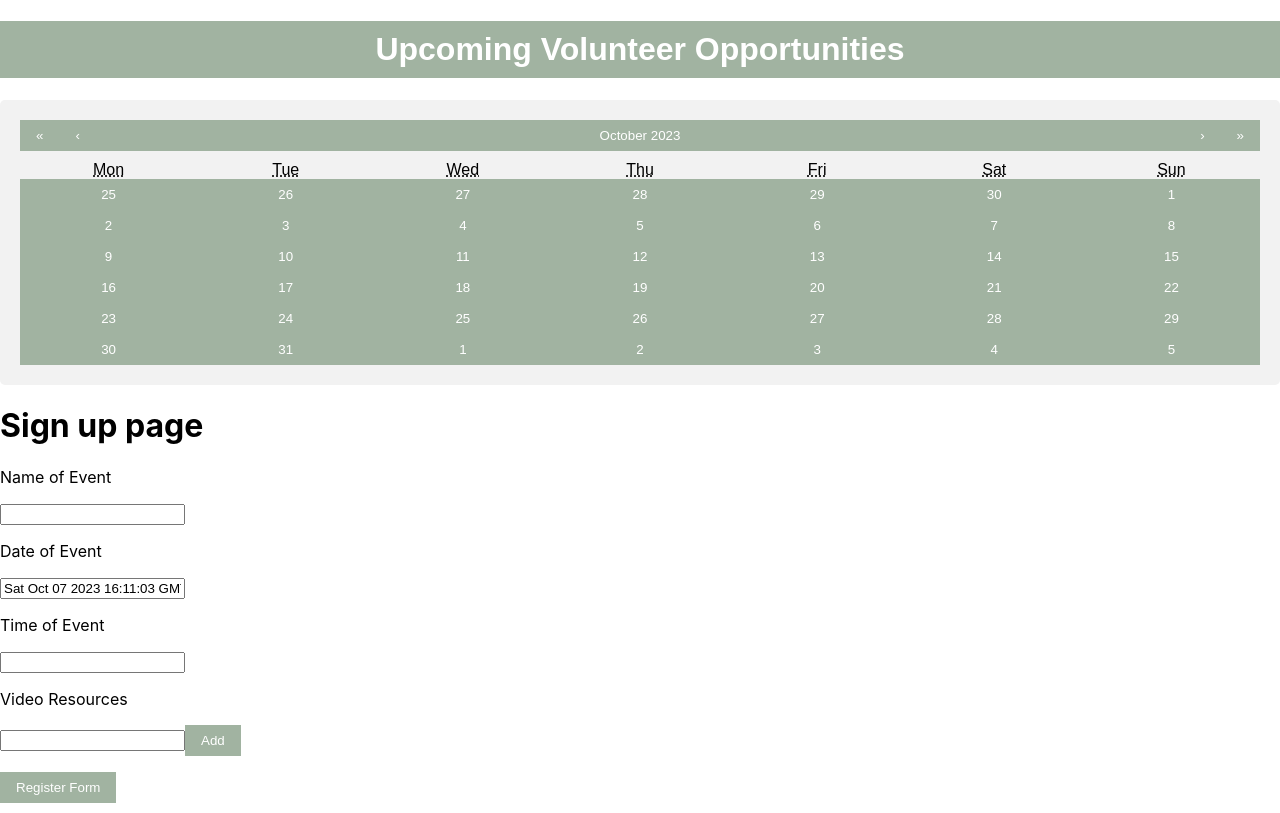
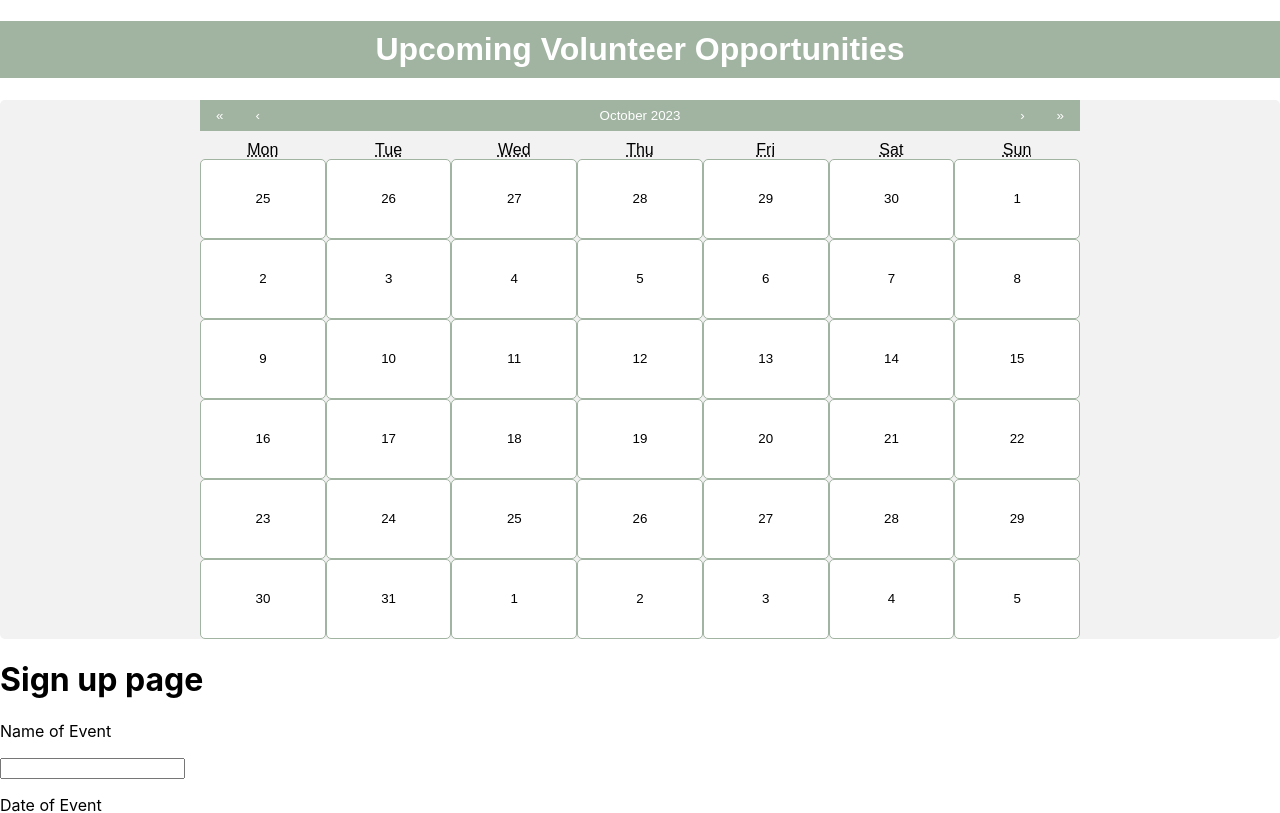
Before and after one commit to yshubber03/JP-Morgan-ReBuilding-Aurora, a React (Create React App) app in the folder frontendaurora/: page / in a window 1280 px wide. Shown: the top 813 px of the page. Built offline with nearby package versions, Linux system fonts and the light colour scheme.

Commit message:
Fixed Calendar YAYYYY

```diff
--- a/frontendaurora/src/Landing/CalendarComponent.css
+++ b/frontendaurora/src/Landing/CalendarComponent.css
@@ -1,26 +1,28 @@
 /* Style the header */
 .header {
-    background-color: #a1b3a1; /* Use a neutral blue color */
+    background-color: #a1b3a1;
     color: white;
     padding: 10px;
     text-align: center;
-    font-family: Arial, sans-serif; /* Use a neutral font */
+    font-family: Arial, sans-serif;
   }
 
   /* Style the calendar container */
   .calendar-container {
-    background-color: #f2f2f2; /* Use a light gray background */
-    padding: 20px;
+    background-color: #f2f2f2;
+    padding-left: 200px;
+    padding-right: 200px;
     border-radius: 5px;
     text-align: center;
-    font-family: Arial, sans-serif; /* Use a neutral font */
+    font-family: Arial, sans-serif;
   }
+
 
   /* Style the selected date display */
   .text-center {
     margin-top: 20px;
     text-align: center;
-    font-family: Arial, sans-serif; /* Use a neutral font */
+    font-family: Arial, sans-serif;
   }
 
   /* Center the month and year selection */
@@ -28,61 +30,69 @@
     display: flex;
     justify-content: center;
     align-items: center;
-    margin-bottom: 10px; /* Add some spacing */
-    font-family: Arial, sans-serif; /* Use a neutral font */
+    margin-bottom: 10px;
+    font-family: Arial, sans-serif;
+  }
+
+  /* Tile styling */
+  .react-calendar__tile {
+    height: 80px;
   }
 
   /* Center the days of the week */
   .react-calendar__month-view__weekdays {
+
+  }
+  .react-calendar__month-view__days {
     display: flex;
+    flex-wrap: wrap;
     justify-content: center;
-    align-items: center;
   }
-
-  /* Style the event popup */
-  .event-popup {
-    background-color: white;
-    padding: 20px;
-    border-radius: 5px;
-    box-shadow: 0 2px 4px rgba(0, 0, 0, 0.2);
-    position: absolute;
-    top: 50%;
-    left: 50%;
-    transform: translate(-50%, -50%);
-    z-index: 999;
-    font-family: Arial, sans-serif; /* Use a neutral font */
-  }
-
-  /* Center the days of the week */
-  .react-calendar__month-view__weekdays {
-    display: flex;
-    justify-content: center;
-    align-items: center;
-  }
-
   /* Style the events list */
   ul {
     list-style-type: none;
     padding: 0;
-    font-family: Arial, sans-serif; /* Use a neutral font */
+    font-family: Arial, sans-serif;
   }
 
   li {
     margin-bottom: 10px;
-    color: #a1b3a1; /* Use a neutral blue color for event list */
-    font-family: Arial, sans-serif; /* Use a neutral font */
+    color: #a1b3a1;
+    font-family: Arial, sans-serif;
   }
 
   /* Style the buttons */
   button {
-    background-color: #a1b3a1; /* Use a neutral blue color for buttons */
+    background-color: #a1b3a1;
     color: white;
     border: none;
     padding: 8px 16px;
     cursor: pointer;
-    font-family: Arial, sans-serif; /* Use a neutral font */
+    font-family: Arial, sans-serif;
   }
 
   button:hover {
-    background-color: #a1b3a1; /* Slightly darker blue on hover */
+    background-color: #98a9a1;
   }
+
+  /* Add borders around the dates */
+  .react-calendar__month-view__days__day {
+    border: 1px solid #a1b3a1;
+    border-radius: 5px;
+    padding: 5px;
+    cursor: pointer;
+    font-family: Arial, sans-serif;
+    transition: background-color 0.3s ease, color 0.3s ease;
+  }
+
+  /* Change background color and text color on hover */
+  .react-calendar__month-view__days__day:hover {
+    background-color: #a1b3a1;
+    color: white;
+  }
+
+  /* Reset background color and text color when not hovered over */
+  .react-calendar__month-view__days__day:not(:hover) {
+    background-color: white;
+    color: black;
+  }
```
